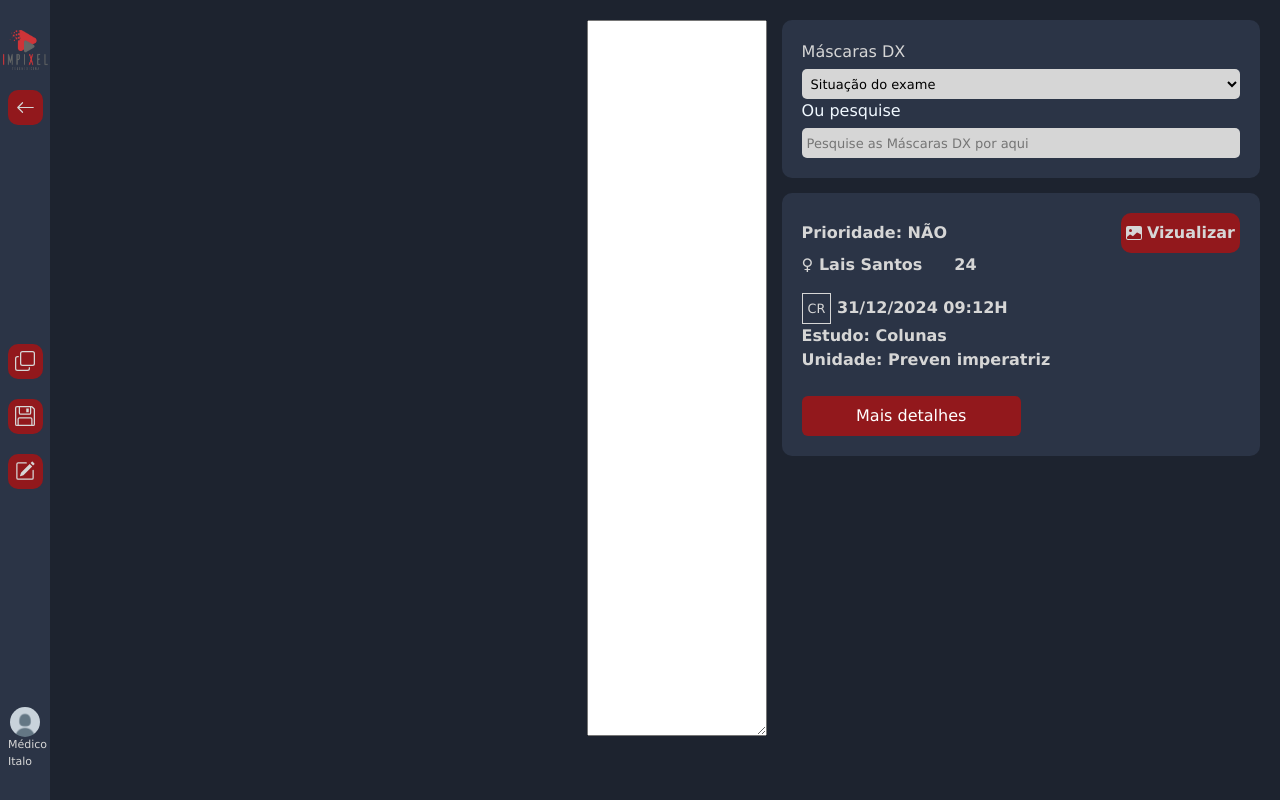
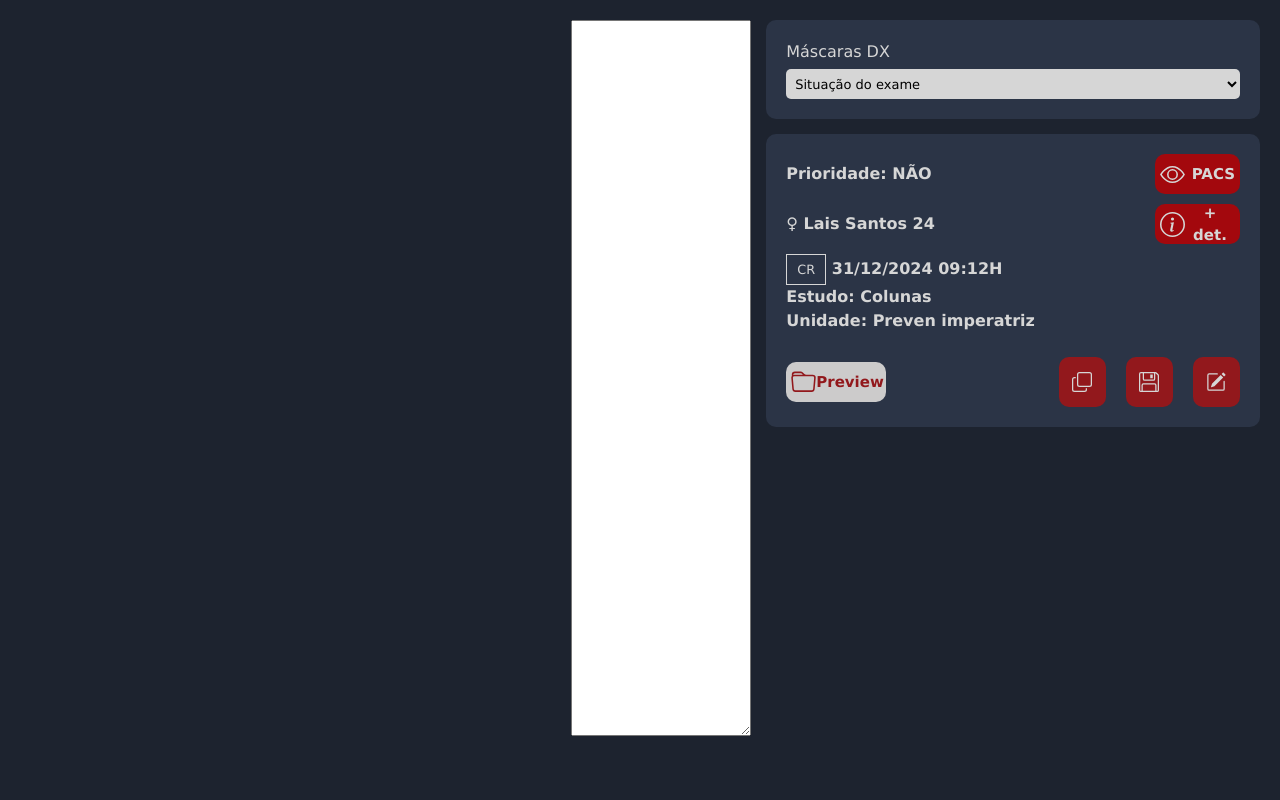
Before and after one commit to oyureh/navbar_clin, a Django app: page /laudario/ in a window 1280 px wide. Run offline with Django 5.2, Linux system fonts and the light colour scheme; some libraries are stand-ins or nearby versions.

Commit message:
mudanças laudario

```diff
--- a/templates/global/laudario.html
+++ b/templates/global/laudario.html
@@ -6,7 +6,6 @@
     <meta name="viewport" content="width=device-width, initial-scale=1.0">
     <link rel="stylesheet" href="{% static 'assets/css/style.css' %}?v=1">
     <link rel="stylesheet" href="{% static 'assets/css/partials.css'%}?v=1">
-    <link rel="stylesheet" href="../static/assets/css/partials.css">
     <link rel="stylesheet" href="../static/assets/css/style.css">
     <script src="https://code.jquery.com/jquery-3.6.0.min.js"></script>
     <script src="https://cdn.tiny.cloud/1/so3qfi9exwyon8gi9xspijwplkefjswvvum3cpy6nigg32ig/tinymce/7/tinymce.min.js" referrerpolicy="origin"></script>
@@ -15,7 +14,6 @@
     <title>Laudario</title>
 </head>
 <body>
-    {% include 'global/partials/header.html' %}
     <!-- <header>
         <img src="{% static 'assets/imgs/Logo-impixel-removebg-preview.png' %}" alt="Logo impixel"  width="45px" height="40px">
 
@@ -43,39 +41,28 @@
                         <option value="" disabled selected>Situação do exame</option>
                         <option value="Raio-x">Raio-x</option>
                     </select>
-
-                    <label for="search-mascaras" style="color: aliceblue;">Ou pesquise</label>
-                    <input class="inputs-mascaras" type="text" id="search-mascaras" placeholder="Pesquise as Máscaras DX por aqui">
                 </section>
 
                 <section class="container-dados">
                     <section class="dados-laudo">
                         <section class="alinhamento-horizontal">
                             <p>Prioridade: NÃO</p>
-                            <button class="button-laudo button-padding"><img src="{% static 'assets/imgs/image-fill.svg' %}" alt=""> Vizualizar </button>
-                        </section>
-                        <section class="alinhamento">
-                            <p>&#9792; Lais Santos <ul><li>24</li></ul></p>
-                        </section>
-                        <button class="CR">CR</button> <data value="">31/12/2024 09:12H</data>
-                        <p>Estudo: Colunas</p>
-                        <p>Unidade: Preven imperatriz</p>
+                              <button class="button-laudo">
+                                <img src="{% static 'assets/imgs/eye.svg' %}" alt="" width="25" height="25">
+                                PACS
+                              </button>
+
 
 
                         </section>
+                        <section class="alinhamento-horizontal">
+                            <p>&#9792; Lais Santos 24</p>
 
-                    <!-- <section class="buttons">
-                        <button class="button-laudo"><img src="{% static 'assets/imgs/copy.svg' %}" alt=""> Duplicar exame</button>
-                        <button class="button-laudo"><img src="{% static 'assets/imgs/floppy.svg' %}" alt=""> Salvar dados do laudo</button>
-                        <button class="button-laudo"><img src="{% static 'assets/imgs/pencil-square.svg' %}" alt=""> Assinar laudo</button>
-                    </section> -->
-                    <br>
-
-                    <button type="button" class=" button-modal btn btn-primary border-0" data-bs-toggle="modal" data-bs-target="#staticBackdrop">
-                        Mais detalhes
+                            <button type="button" class="button-laudo border-0" data-bs-toggle="modal" data-bs-target="#staticBackdrop">
+                             <img src="{% static 'assets/imgs/info-circle.svg'%}" alt="" width="25" height="25">
+                              + det.
                             </button>
 
-                      <!-- Modal -->
                             <div class="modal fade" id="staticBackdrop" data-bs-backdrop="static" data-bs-keyboard="false" tabindex="-1" aria-labelledby="staticBackdropLabel" aria-hidden="true">
                               <div class="modal-dialog">
                                 <div class="modal-content">
@@ -94,6 +81,39 @@
                             </div>
                         </section>
 
+                        <section class="agrupamento"><button class="CR">CR</button> <data value="">31/12/2024 09:12H</data></section>
+                        <p>Estudo: Colunas</p>
+                        <p>Unidade: Preven imperatriz</p>
+
+
+                    </section>
+
+                    <br>
+
+                    <section class="buttons">
+
+                      <section class="btn-container">
+                        <button class="button-laudo-white">
+                          <img src="{% static 'assets/imgs/folder.svg' %}" alt="" width="25" height="25"> Preview
+                        </button>
+                      </section>
+                      <button type="button " class=" button-laudo-b border-0" data-bs-container="body" data-bs-trigger="hover" data-bs-toggle="popover" data-bs-placement="bottom" data-bs-content=" Duplicar exame" >
+                        <img class="img-btn-header" src="{% static 'assets/imgs/copy.svg' %}" alt=""  width="25 " height="25">
+                        <!-- <img class="img-btn-header" src="../static/assets/imgs/copy.svg" alt=""  width="25 " height="25"> -->
+                    </button>
+
+                    <button type="button" class=" button-laudo-b border-0" data-bs-container="body" data-bs-trigger="hover" data-bs-toggle="popover" data-bs-placement="bottom" data-bs-content="Salvar dados do laudo" >
+                        <img class="img-btn-header" src="{% static 'assets/imgs/floppy.svg' %}" alt=""  width="25 " height="25">
+                        <!-- <img class="img-btn-header" src="../static/assets/imgs/floppy.svg" alt=""  width="25 " height="25"> -->
+                    </button>
+
+                    <button type="button " class=" button-laudo-b border-0" data-bs-container="body" data-bs-trigger="hover" data-bs-toggle="popover" data-bs-placement="bottom" data-bs-content="Assinar laudo"  data-bs-custom-class="custom-popover" >
+                        <img class="img-btn-header" src="{% static 'assets/imgs/pencil-square.svg' %}" alt="" width="25 " height="25">
+                        <!-- <img class="img-btn-header" src="../static/assets/imgs/pencil-square.svg" alt="" width="25 " height="25"> -->
+                    </button>
+                    </section>
+                </section>
+
 
             </section>
         </section>
@@ -101,7 +121,8 @@
     <script>
         tinymce.init({
             selector: 'textarea',
-            width: '98%',
+            width: '100%',
+            height: '99%',
             content_style: "body { background-color: #2b3446; color: #ffffff; }",
             skin: "oxide-dark",
             content_css: "dark",
--- a/templates/static/assets/css/style.css
+++ b/templates/static/assets/css/style.css
@@ -8,7 +8,7 @@
 
 
  :root{
-    --cor1: #e0363b;
+    --cor1: #a3080d;
     --cor2:#585858;
     --cor3: #323a47;
     --cor5: #3e454e;
@@ -344,7 +344,7 @@ tr:hover {
     flex-direction: row;
     justify-content:right;
     padding: 20px 20px 0px 0px;
-    width: 95%;
+    width: 98vw;
     height: 92vh;
     float: right;
 }
@@ -384,6 +384,9 @@ tr:hover {
 .dados-laudo {
     text-align: left;
     font-weight: bold;
+    display: flex;
+    flex-direction: column;
+    justify-content: space-evenly;
 }
 
 .CR {
@@ -395,6 +398,7 @@ tr:hover {
     width: auto;
     color: var(--cor8);
     transition: 0.1s ease;
+    width: 40px;
 }
 
 .CR:hover {
@@ -402,9 +406,32 @@ tr:hover {
 }
 
 .buttons {
+    width: 100%;
     display: flex;
-    flex-direction: column;
-    gap: 10px;
+    justify-content:flex-end;
+    align-items:center;
+    flex-direction: row;
+    gap: 20px;
+}
+
+.btn-container{
+    width: 60%;
+}
+
+
+.button-laudo-b{
+    height: 50px !important;
+    width: 50px !important;
+    border: none;
+    outline: none;
+    transition: 0.2s ease;
+    background-color: var(--cor7);
+    border-radius: 10px;
+    color: var(--cor8);
+    display: flex;
+    align-items: center;
+    justify-content: center;
+    padding: 5px !important;
 }
 
 .alinhamento {
@@ -424,6 +451,14 @@ ul {
     flex-direction: row;
     align-items: center;
     justify-content: space-between;
+    margin-bottom: 10px;
+}
+
+.alinhamento-vertical{
+    display: flex;
+    flex-direction: column;
+    align-items: center;
+    justify-content: space-between;
 }
 
 /* Responsividade para telas menores ou iguais a 1000px */
@@ -436,11 +471,6 @@ ul {
 
     .container-rigth {
         width: 100%;
-    }
-
-    .buttons {
-        flex-direction: column;
-        gap: 10px;
     }
 
     .CR {
@@ -497,29 +527,37 @@ ul {
     border: none;
     outline: none;
     transition: 0.2s ease;
-    background-color: var(--cor7);
+    background-color: var(--cor1);
     border-radius: 10px;
     color: var(--cor8);
     font-weight: 700;
     display: flex;
     align-items: center;
-    justify-content: center;
-    gap: 5px;
+    justify-content: space-between;
+    font-size: 15px !important;
+    width:85px;
+    padding: 0px 5px 0px 5px !important;
 }
 
-.button-modal{
+.button-laudo-white {
     height: 40px;
-    width: 50%;
     border: none;
     outline: none;
-    background-color: var(--cor7);
+    transition: 0.2s ease;
+    background-color: #cccbcb;
     border-radius: 10px;
-    color: var(--cor8);
+    color: var(--cor7);
     font-weight: 700;
     display: flex;
     align-items: center;
-    justify-content: center;
+    justify-content: space-between;
+    font-size: 15px !important;
+    width:100px;
+    padding: 0px 5px 0px 5px !important;
+    float: left;
 }
+
+
 
 .button-laudo:active {
     transform: scale(0.97);
```
Also changed, not shown: templates/static/assets/imgs/eye.svg (added), templates/static/assets/imgs/folder.svg (added), templates/static/assets/imgs/info-circle.svg (added). Lines whose indentation alone changed are shown as unchanged.
